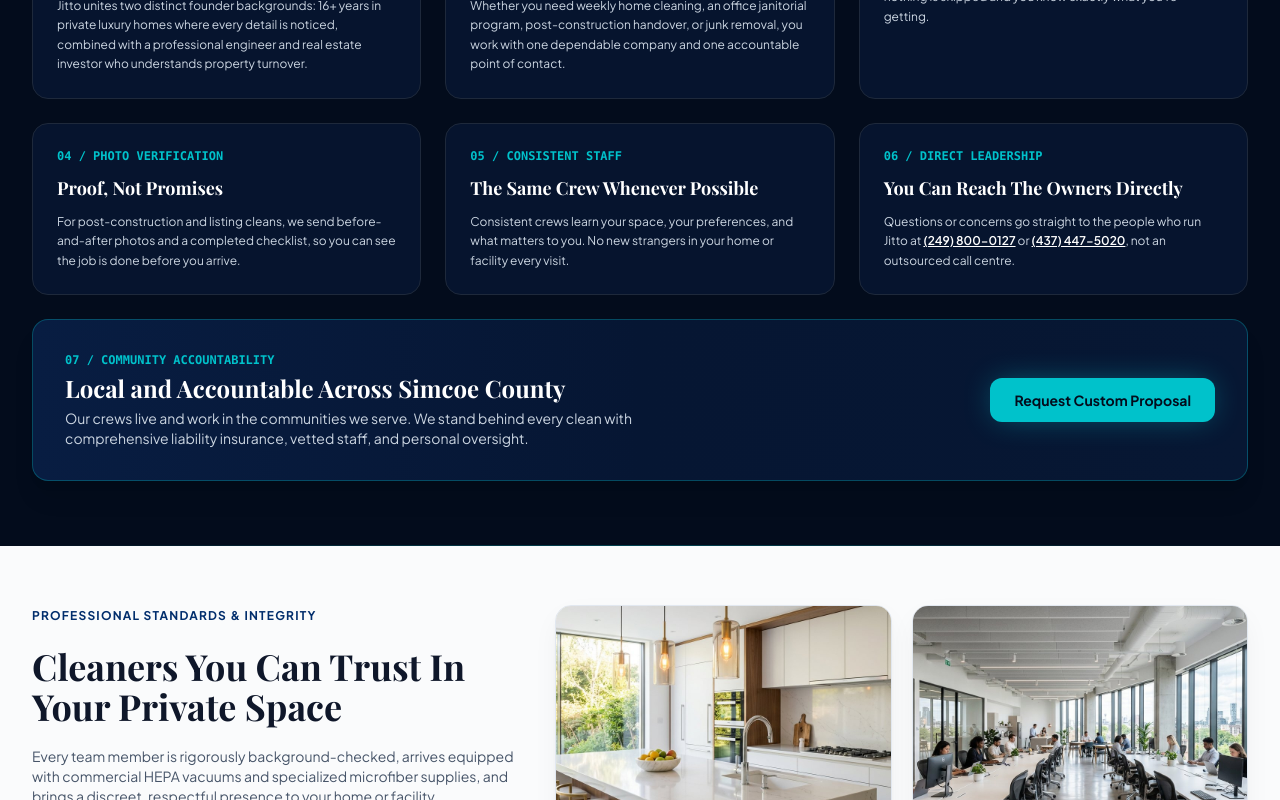
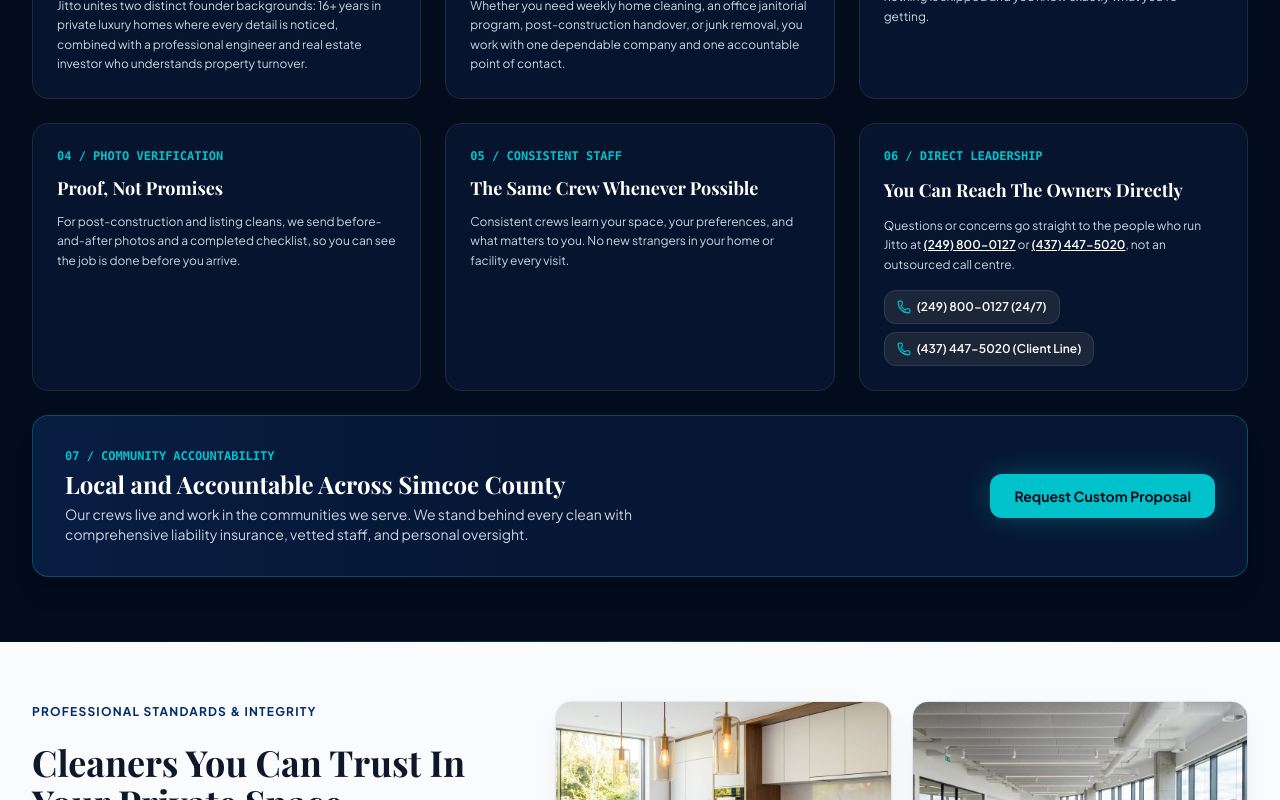
Before and after one commit to ur2dboi/cleaning-, a React (Vite) app: page / in a window 1280 px wide. Shown: the part 3120-3920 px from the top of the page. Built offline with nearby package versions, Linux system fonts and the light colour scheme; a web font is replaced by a local one.

Commit message:
feat(contact): add prominent direct-dial action pills for both (249) 800-0127 and (437) 447-5020 in Card 06 and enforce HTML no-cache

```diff
--- a/src/App.tsx
+++ b/src/App.tsx
@@ -168,7 +168,7 @@ export function App() {
           >
             <Phone className="w-3.5 h-3.5 text-jitto-cyan" />
             <span className="hidden md:inline">(249) 800-0127</span>
-            <span className="md:hidden">24/7</span>
+            <span className="md:hidden font-mono text-[11px]">(249)</span>
           </a>
 
           <a
@@ -178,7 +178,7 @@ export function App() {
           >
             <Phone className="w-3.5 h-3.5 text-jitto-cyan" />
             <span className="hidden md:inline">(437) 447-5020</span>
-            <span className="md:hidden">437</span>
+            <span className="md:hidden font-mono text-[11px]">(437)</span>
           </a>
 
           <button
--- a/src/pages/AboutPage.tsx
+++ b/src/pages/AboutPage.tsx
@@ -9,7 +9,8 @@ import {
   Check,
   Sparkles,
   Building2,
-  CheckCircle2
+  CheckCircle2,
+  Phone
 } from 'lucide-react';
 
 interface AboutPageProps {
@@ -225,7 +226,7 @@ export const AboutPage: React.FC<AboutPageProps> = ({ onNavigate }) => {
               </p>
             </div>
 
-            <div className="p-6 rounded-2xl bg-white border border-slate-200/80 shadow-sm space-y-2">
+            <div className="p-6 rounded-2xl bg-white border border-slate-200/80 shadow-sm space-y-3">
               <div className="font-mono text-xs font-bold text-slate-400">06 / ACCESS</div>
               <h3 className="font-serif font-bold text-base text-slate-900">
                 You Can Reach The Owners Directly
@@ -241,6 +242,22 @@ export const AboutPage: React.FC<AboutPageProps> = ({ onNavigate }) => {
                 </a>
                 , not an anonymous call centre.
               </p>
+              <div className="pt-1 flex flex-wrap gap-2">
+                <a
+                  href={`tel:${COMPANY_INFO.phoneRaw}`}
+                  className="inline-flex items-center gap-1.5 px-3 py-1.5 rounded-lg bg-slate-100 hover:bg-slate-200 text-slate-900 font-semibold text-xs border border-slate-200 transition-colors"
+                >
+                  <Phone className="w-3.5 h-3.5 text-jitto-navy shrink-0" />
+                  <span>(249) 800-0127 (24/7)</span>
+                </a>
+                <a
+                  href={`tel:${COMPANY_INFO.phoneSecondaryRaw}`}
+                  className="inline-flex items-center gap-1.5 px-3 py-1.5 rounded-lg bg-slate-100 hover:bg-slate-200 text-slate-900 font-semibold text-xs border border-slate-200 transition-colors"
+                >
+                  <Phone className="w-3.5 h-3.5 text-jitto-navy shrink-0" />
+                  <span>(437) 447-5020 (Client Line)</span>
+                </a>
+              </div>
             </div>
 
           </div>
--- a/src/pages/HomePage.tsx
+++ b/src/pages/HomePage.tsx
@@ -440,7 +440,7 @@ export const HomePage: React.FC<HomePageProps> = ({
             </div>
 
             {/* 06 */}
-            <div className="p-6 rounded-2xl bg-[#071733]/80 border border-slate-800 hover:border-jitto-cyan/40 transition-colors space-y-2.5">
+            <div className="p-6 rounded-2xl bg-[#071733]/80 border border-slate-800 hover:border-jitto-cyan/40 transition-colors space-y-3">
               <div className="text-xs font-mono font-bold text-jitto-cyan">06 / DIRECT LEADERSHIP</div>
               <h3 className="font-serif font-bold text-base sm:text-lg text-white">
                 You Can Reach The Owners Directly
@@ -456,6 +456,22 @@ export const HomePage: React.FC<HomePageProps> = ({
                 </a>
                 , not an outsourced call centre.
               </p>
+              <div className="pt-1 flex flex-wrap gap-2">
+                <a
+                  href={`tel:${COMPANY_INFO.phoneRaw}`}
+                  className="inline-flex items-center gap-1.5 px-3 py-2 rounded-xl bg-slate-800/90 hover:bg-slate-700 text-white font-semibold text-xs border border-slate-700/80 hover:border-jitto-cyan transition-colors"
+                >
+                  <Phone className="w-3.5 h-3.5 text-jitto-cyan shrink-0" />
+                  <span>(249) 800-0127 (24/7)</span>
+                </a>
+                <a
+                  href={`tel:${COMPANY_INFO.phoneSecondaryRaw}`}
+                  className="inline-flex items-center gap-1.5 px-3 py-2 rounded-xl bg-slate-800/90 hover:bg-slate-700 text-white font-semibold text-xs border border-slate-700/80 hover:border-jitto-cyan transition-colors"
+                >
+                  <Phone className="w-3.5 h-3.5 text-jitto-cyan shrink-0" />
+                  <span>(437) 447-5020 (Client Line)</span>
+                </a>
+              </div>
             </div>
 
           </div>
```
Also changed, not shown: vercel.json.
